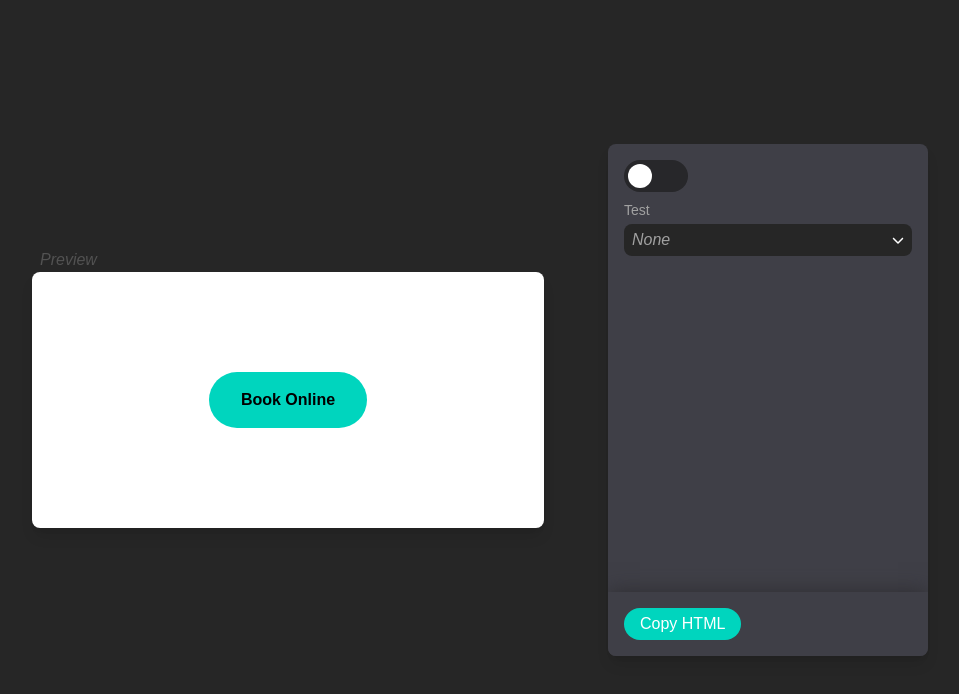
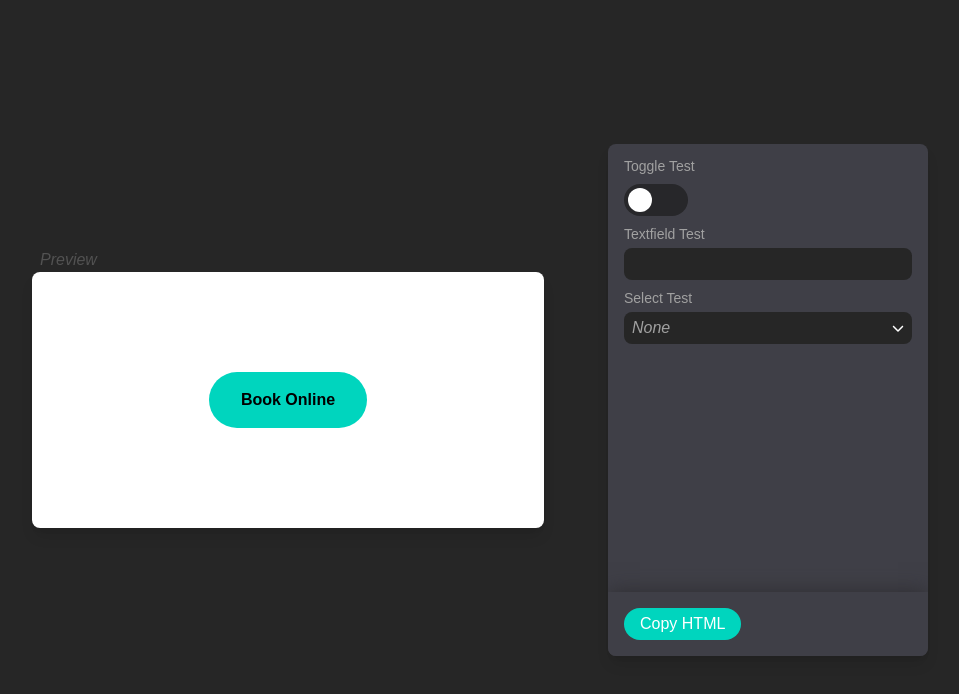
Before and after one commit to NexHealth-Ethan-Breinholt/button-maker, a Next.js app: page / in a window 1280 px wide. Shown: the top 694 px of the page, without its empty margins (160-1119 px from the left). Built offline with nearby package versions, Linux system fonts and the light colour scheme.

Commit message:
Added a textfield component

```diff
--- /dev/null
+++ b/src/app/components/textfield.tsx
@@ -0,0 +1,12 @@
+interface TextfieldProps {
+    label: string,
+}
+
+export default function Textfield({ label }: TextfieldProps) {
+    return (
+        <div className="relative mt-8">
+            <input type="text" className="text-white w-full bg-neutral-800 rounded-lg px-2 py-1 text-left focus-within:outline-4 focus-within:outline-teal-400/50" />
+            <label className="absolute left-0 -top-6 text-sm text-neutral-400">{label}</label>
+        </div>
+    )
+}
--- a/src/app/components/toggle.tsx
+++ b/src/app/components/toggle.tsx
@@ -3,10 +3,11 @@
 import { useState } from "react";
 
 interface ToggleProps {
-    onChange?: (value: boolean) => void
+    label: string,
+    onChange?: (value: boolean) => void,
 }
 
-export default function Toggle({ onChange }: ToggleProps) {
+export default function Toggle({ label, onChange }: ToggleProps) {
     const [isOn, setIsOn] = useState(false);
 
     const toggleState = () => {
@@ -16,8 +17,9 @@ export default function Toggle({ onChange }: ToggleProps) {
     }
 
     return (
-        <button onClick={toggleState} className={`relative cursor-pointer rounded-full w-16 h-8 ${isOn ? "bg-teal-400" : "bg-zinc-800"} transition-colors focus-within:outline-4 outline-teal-400/50`}>
+        <button onClick={toggleState} className={`relative mt-6 cursor-pointer rounded-full w-16 h-8 ${isOn ? "bg-teal-400" : "bg-zinc-800"} transition-colors focus-within:outline-4 outline-teal-400/50`}>
             <div className={`pointer-events-none w-6 h-6 rounded-full bg-white top-1 absolute ${isOn ? "left-9" : "left-1"} transition-all`} />
+            <label className="absolute left-0 -top-7 text-sm text-neutral-400 whitespace-nowrap">{label}</label>
         </button>
     )
 }
--- a/src/app/page.tsx
+++ b/src/app/page.tsx
@@ -1,4 +1,5 @@
 import Select from "./components/select";
+import Textfield from "./components/textfield";
 import Toggle from "./components/toggle";
 
 export default function Home() {
@@ -10,8 +11,9 @@ export default function Home() {
           <button className="px-8 py-4 bg-teal-400 rounded-full font-bold cursor-pointer">Book Online</button>
         </div>
         <div className="bg-zinc-700 rounded-lg p-4 w-80 h-[32rem] shadow-lg relative overflow-y-auto flex flex-col">
-          <Toggle />
-          <Select label="Test" placeholderText="None" options={["1", "2", "3", "4"]} showNoneOption />
+          <Toggle label="Toggle Test" />
+          <Textfield label="Textfield Test" />
+          <Select label="Select Test" placeholderText="None" options={["1", "2", "3", "4"]} showNoneOption />
           <div className="bg-zinc-700 h-16 bottom-0 left-0 right-0 absolute shadow-[0_0_20px_0_oklch(30%_0.006_295.885)] flex justify-between px-4 items-center">
             {/* <p className="w-full bg-black">Test text</p> */}
             <button className="px-4 py-1 h-fit bg-teal-400 text-white rounded-full">Copy HTML</button>
```
